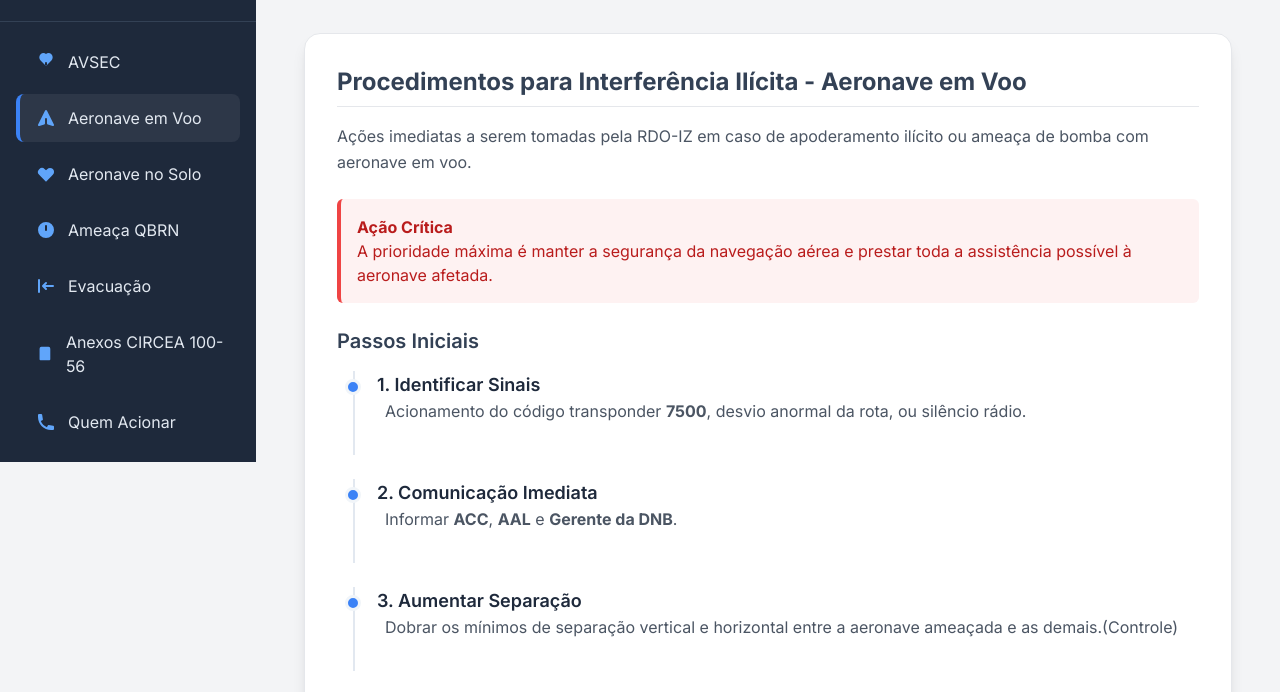
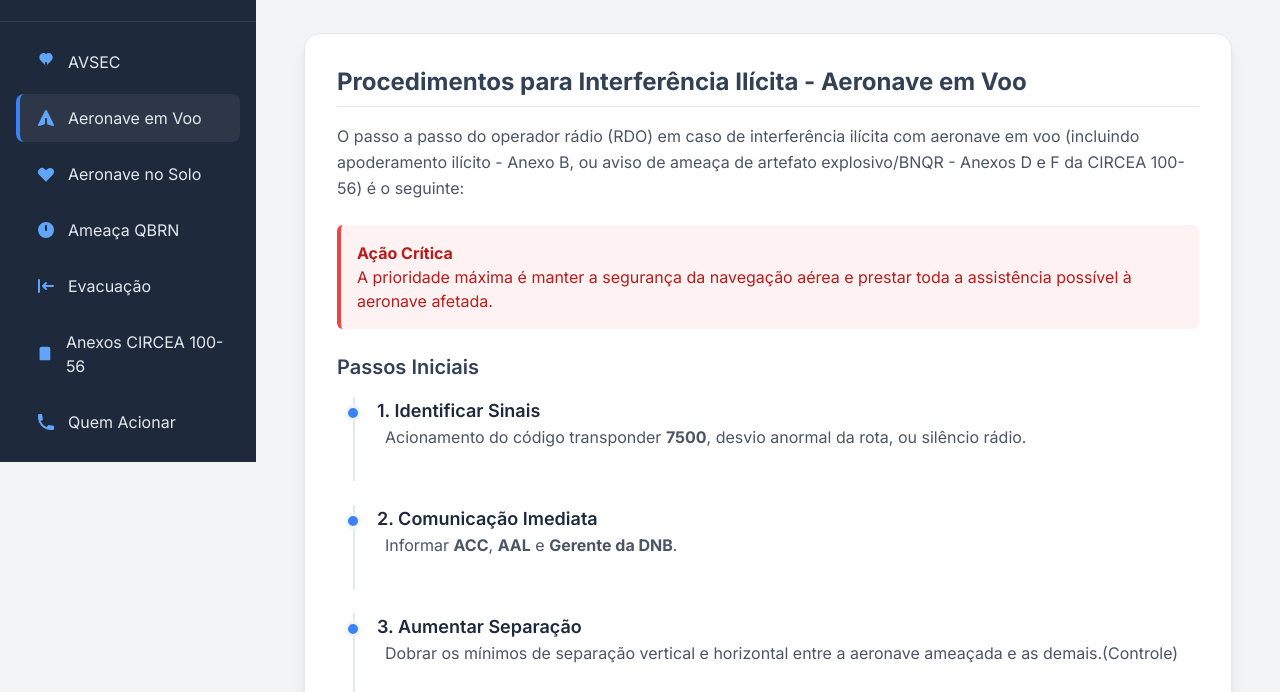
Before and after one commit to GERNAVSBIZ/avsec, a plain HTML site: page index.html in a window 1280 px wide. Both pictures are taken after a click on the link "Aeronave em Voo". Shown: the part 79-771 px from the top of the page. Drawn offline with nearby package versions, Linux system fonts and the light colour scheme.

Commit message:
Update index.html

```diff
--- a/index.html
+++ b/index.html
@@ -177,7 +177,7 @@
                 <section id="emvoo" class="content-section">
                      <div class="bg-white p-6 md:p-8 rounded-2xl shadow-lg border border-gray-200">
                         <h3 class="text-2xl font-bold mb-4 text-slate-700 border-b pb-2">Procedimentos para Interferência Ilícita - Aeronave em Voo</h3>
-                        <p class="text-gray-600 mb-6 leading-relaxed">Ações imediatas a serem tomadas pela RDO-IZ em caso de apoderamento ilícito ou ameaça de bomba com aeronave em voo.</p>
+                        <p class="text-gray-600 mb-6 leading-relaxed">O passo a passo do operador rádio (RDO) em caso de interferência ilícita com aeronave em voo (incluindo apoderamento ilícito - Anexo B, ou aviso de ameaça de artefato explosivo/BNQR - Anexos D e F da CIRCEA 100-56) é o seguinte:</p>
 
                         <div class="bg-red-50 border-l-4 border-red-500 text-red-700 p-4 rounded-md mb-6" role="alert">
                             <p class="font-bold">Ação Crítica</p>
```
